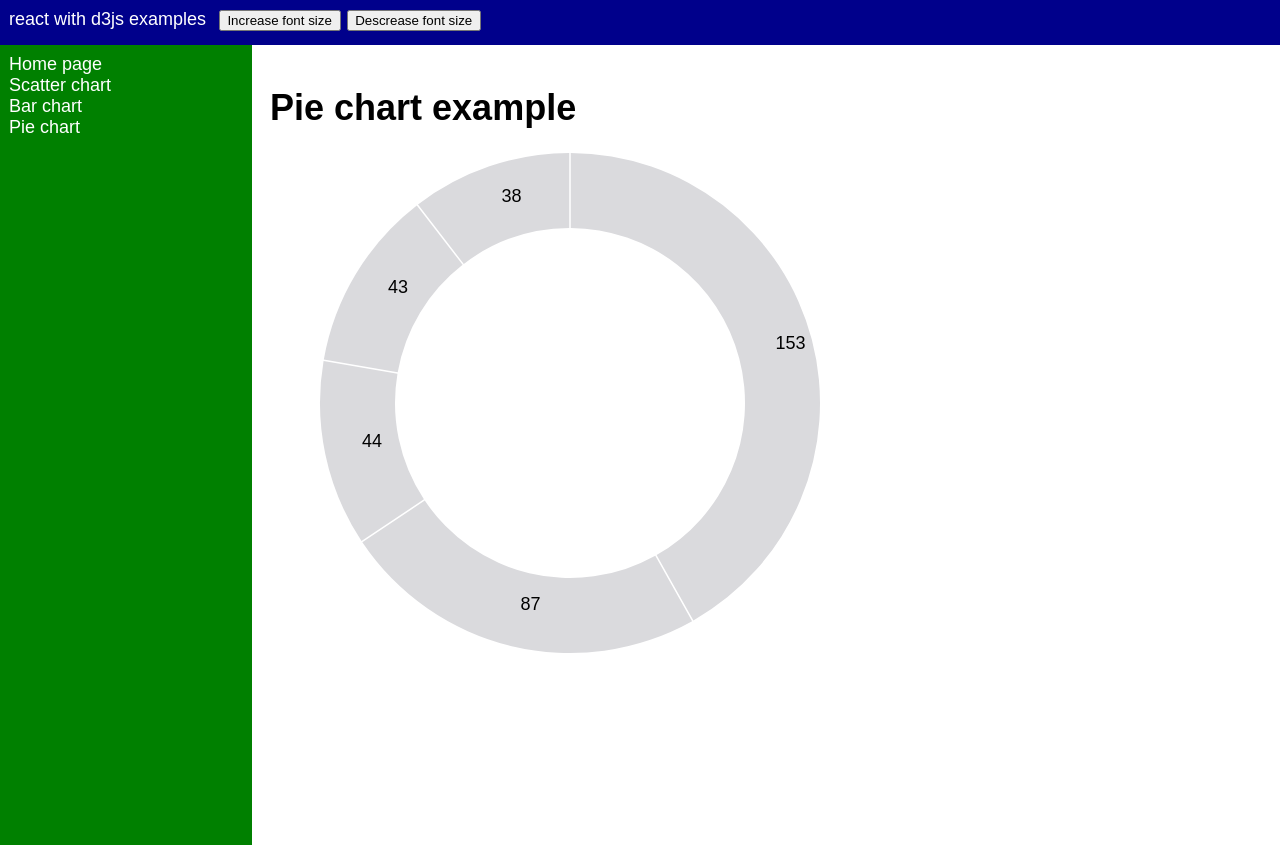
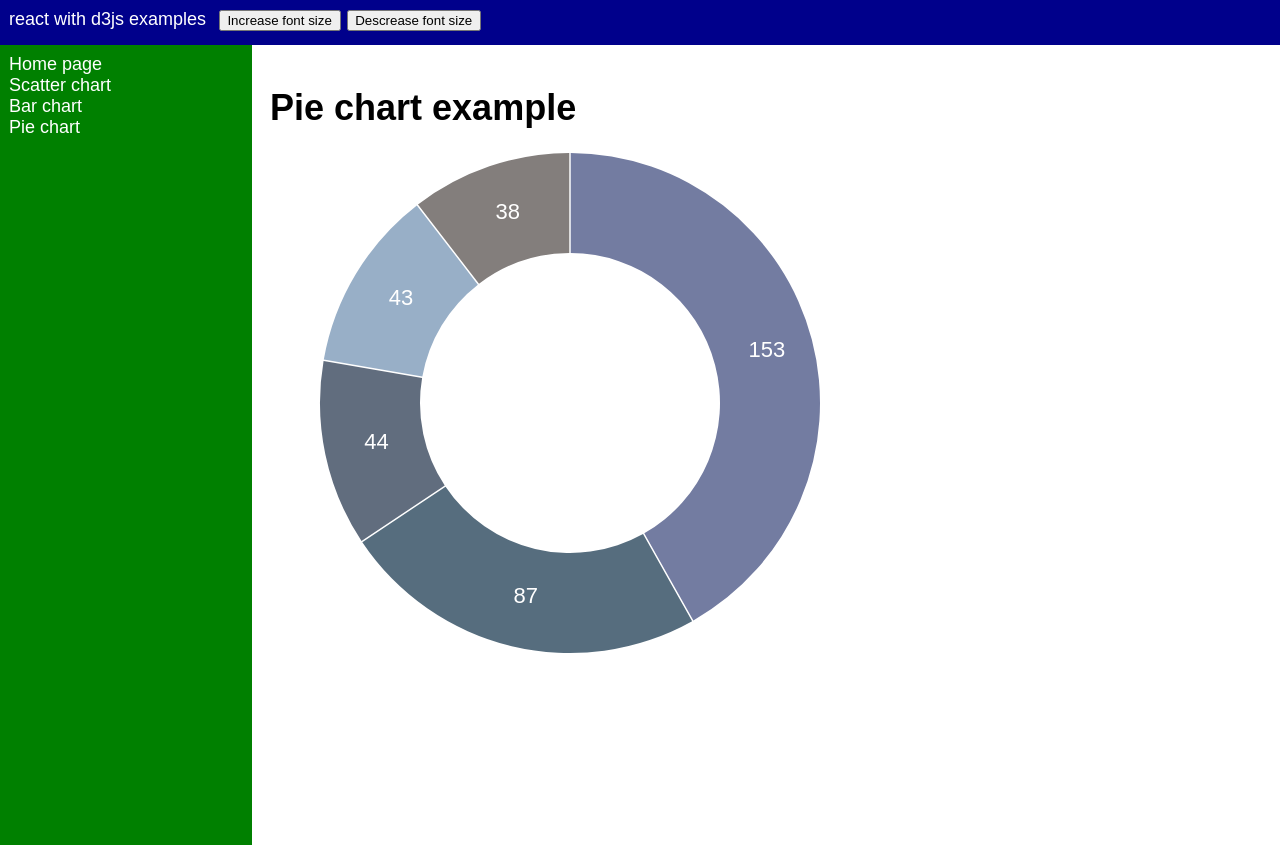
Before and after one commit to bbenedict/react-d3js, a React app: page /piechart in a window 1280 px wide. Built offline with nearby package versions, Linux system fonts and the light colour scheme.

Commit message:
re-factor pie chart

```diff
--- a/src/PieChart.js
+++ b/src/PieChart.js
@@ -1,5 +1,5 @@
 import React from "react";
-import * as d3 from "d3";
+import { group, pie, arc } from "d3";
 import data from './data/my_weather_data.json';
 
 export default function PieChart() {
@@ -16,31 +16,41 @@ export default function PieChart() {
     height: canvasSize.height - (2 * margin)
   };
 
-  const iconAccessor = d => d.icon;
-  const datasetGroup = d3.group(data, iconAccessor);
-  const datasetByIcon = [...datasetGroup]
+  const groupings = group(data, d => d.icon);
+  const totals = [...groupings]
     .map(([name, value]) => ({ name, value: value.length }))
     .sort((a,b) => b.value - a.value);
-  const otherCount = datasetByIcon.slice(4).reduce((acc, cur) => {
-    return acc + cur.value;
-  }, 0);
 
-  const combinedDatasetByIcon = [
-    ...datasetByIcon.slice(0, 4),
+  const pieData = [
+    ...totals.slice(0, 4),
     {
       name: "other",
-      value: otherCount
+      value: totals.slice(4).reduce((acc, cur) => { return acc + cur.value; }, 0)
     }
   ];
 
-  const arcGenerator = d3.pie()
-    .padAngle(0.005)
-    .value(d => d.value);
-
-  const arcs = arcGenerator(combinedDatasetByIcon);
+  const sliceGenerator = pie().padAngle(0.005).value(d => d.value);
+  const pieSlices = sliceGenerator(pieData);
 
   const radius = chartSize.width / 2;
-  const arc = d3.arc().innerRadius(radius * 0.7).outerRadius(radius);
+  const arcSVGData = arc().innerRadius(radius * 0.6).outerRadius(radius);
+
+  const arcLabel = (slice, centroid, index) => {
+    const x = centroid(slice)[0] - Math.ceil((slice.data.value.toString().length / 2) * 10);
+    const y = centroid(slice)[1] + 5;
+    return (
+      <text
+        key={`label${index}`}
+        transform={`translate(${x},${y})`}
+        fontSize="22px"
+        fill="white"
+      >
+        {slice.data.value}
+      </text>
+    );
+  };
+
+  const colors = ['#737CA1','#566D7E','#616D7E','#98AFC7','#837E7C'];
 
   return (
     <div>
@@ -48,19 +58,14 @@ export default function PieChart() {
       <svg width={canvasSize.width} height={canvasSize.height}>
         <g transform={`translate(${margin},0)`}>
           <g transform={`translate(${chartSize.height / 2}, ${chartSize.width / 2})`}>
-            {arcs.map((d, i) => (
-              <g key={i}>
+            {pieSlices.map((slice, index) => (
+              <g key={index}>
                 <path
-                  key={`arc${i}`}
-                  fill="#dadadd"
-                  d={arc(d)}
+                  key={`slice${index}`}
+                  fill={colors[index]}
+                  d={arcSVGData(slice)}
                 />
-                <text
-                  key={`label${i}`}
-                  transform={`translate(${arc.centroid(d)})`}
-                >
-                  {d.data.value}
-                </text>
+                { arcLabel(slice, arcSVGData.centroid, index) }
               </g>
             ))}
           </g>
```
